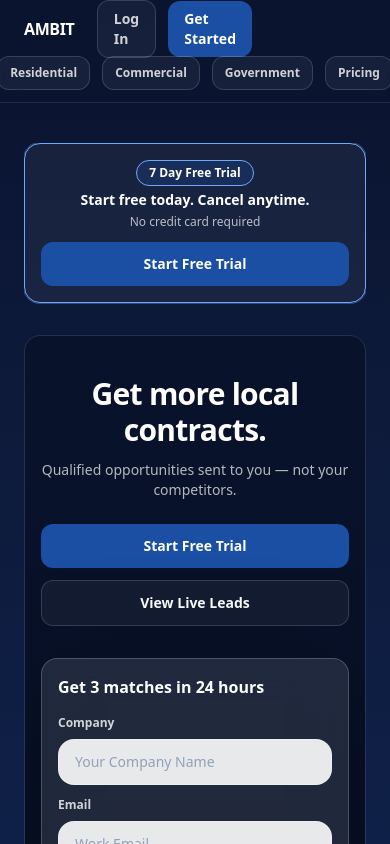
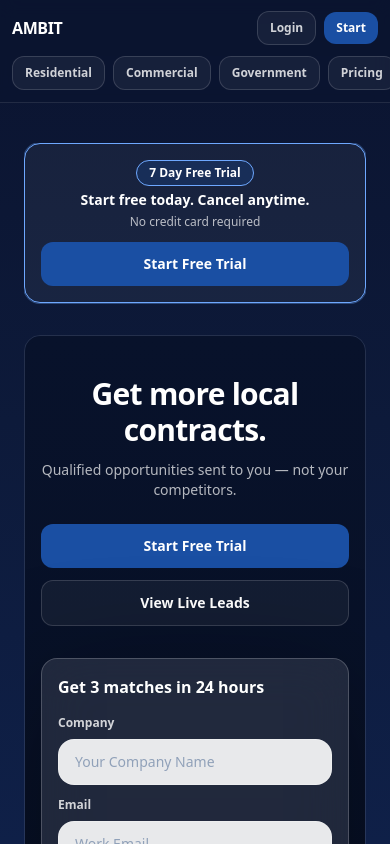
Before and after one commit to seansevrix/ambit, a Next.js app: page / in a window 390 px wide. Shown: the top 844 px of the page. Built offline with nearby package versions, Linux system fonts and the light colour scheme.

Commit message:
Fix mobile nav button wrapping

```diff
--- a/app/components/SiteNav.tsx
+++ b/app/components/SiteNav.tsx
@@ -1,10 +1,12 @@
 import Link from "next/link";
 
 const PRIMARY_BTN =
-  "rounded-xl bg-[#1A4FA3] px-4 py-2 text-sm font-semibold text-white hover:bg-[#15428B]";
+  // mobile: smaller + no-wrap, desktop: original sizing
+  "shrink-0 whitespace-nowrap rounded-xl bg-[#1A4FA3] px-3 py-2 text-xs font-semibold text-white hover:bg-[#15428B] sm:px-4 sm:text-sm";
 
 const GHOST_BTN =
-  "rounded-xl border border-white/15 bg-white/5 px-4 py-2 text-sm font-semibold text-white/80 hover:bg-white/10 hover:text-white";
+  // mobile: smaller + no-wrap, desktop: original sizing
+  "shrink-0 whitespace-nowrap rounded-xl border border-white/15 bg-white/5 px-3 py-2 text-xs font-semibold text-white/80 hover:bg-white/10 hover:text-white sm:px-4 sm:text-sm";
 
 const NAV_LINK =
   "text-sm font-semibold text-white/75 hover:text-white transition";
@@ -12,16 +14,17 @@ const NAV_LINK =
 export default function SiteNav() {
   return (
     <header className="sticky top-0 z-50 border-b border-white/10 bg-[#0B1430]/70 backdrop-blur">
-      <div className="mx-auto grid h-14 w-full max-w-7xl grid-cols-3 items-center px-6">
+      {/* Top row */}
+      <div className="mx-auto flex h-14 w-full max-w-7xl items-center gap-3 px-3 sm:px-6">
         {/* Left */}
-        <div className="justify-self-start">
+        <div className="shrink-0">
           <Link href="/" className="font-semibold tracking-tight text-white">
             AMBIT
           </Link>
         </div>
 
         {/* Center (desktop) */}
-        <nav className="hidden justify-self-center items-center gap-8 md:flex">
+        <nav className="hidden flex-1 items-center justify-center gap-8 md:flex">
           <Link href="/preview/residential" className={NAV_LINK}>
             Residential
           </Link>
@@ -37,19 +40,24 @@ export default function SiteNav() {
         </nav>
 
         {/* Right */}
-        <div className="justify-self-end flex items-center gap-3">
+        <div className="ml-auto flex shrink-0 items-center gap-2 sm:gap-3">
           <Link href="/login" className={GHOST_BTN}>
-            Log In
+            {/* mobile label shorter */}
+            <span className="sm:hidden">Login</span>
+            <span className="hidden sm:inline">Log In</span>
           </Link>
 
           <Link href="/get-started?plan=single" className={PRIMARY_BTN}>
-            Get Started
+            {/* mobile label shorter */}
+            <span className="sm:hidden">Start</span>
+            <span className="hidden sm:inline">Get Started</span>
           </Link>
         </div>
       </div>
 
       {/* Mobile segmented nav */}
-      <nav className="mx-auto flex w-full max-w-7xl items-center justify-center gap-3 px-6 pb-3 md:hidden">
+      <nav className="mx-auto flex w-full max-w-7xl items-center gap-2 overflow-x-auto px-3 pb-3 md:hidden sm:px-6">
+        <div className="flex w-max items-center gap-2 whitespace-nowrap">
           <Link
             href="/preview/residential"
             className="rounded-xl border border-white/15 bg-white/5 px-3 py-2 text-xs font-semibold text-white/80 hover:bg-white/10 hover:text-white"
@@ -74,6 +82,7 @@ export default function SiteNav() {
           >
             Pricing
           </Link>
+        </div>
       </nav>
     </header>
   );
```
Lines whose indentation alone changed are shown as unchanged.
